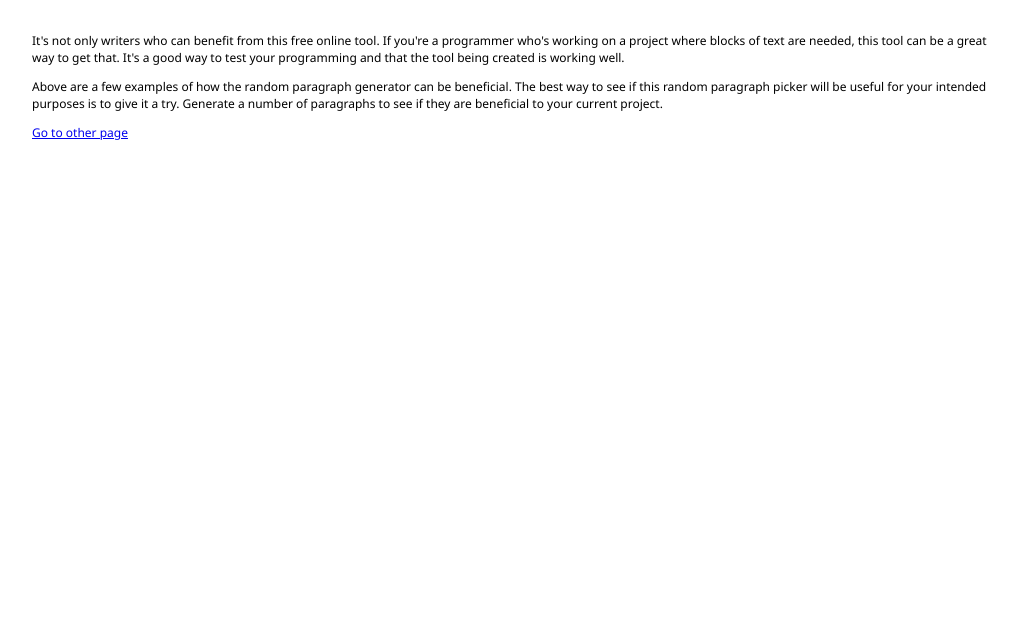
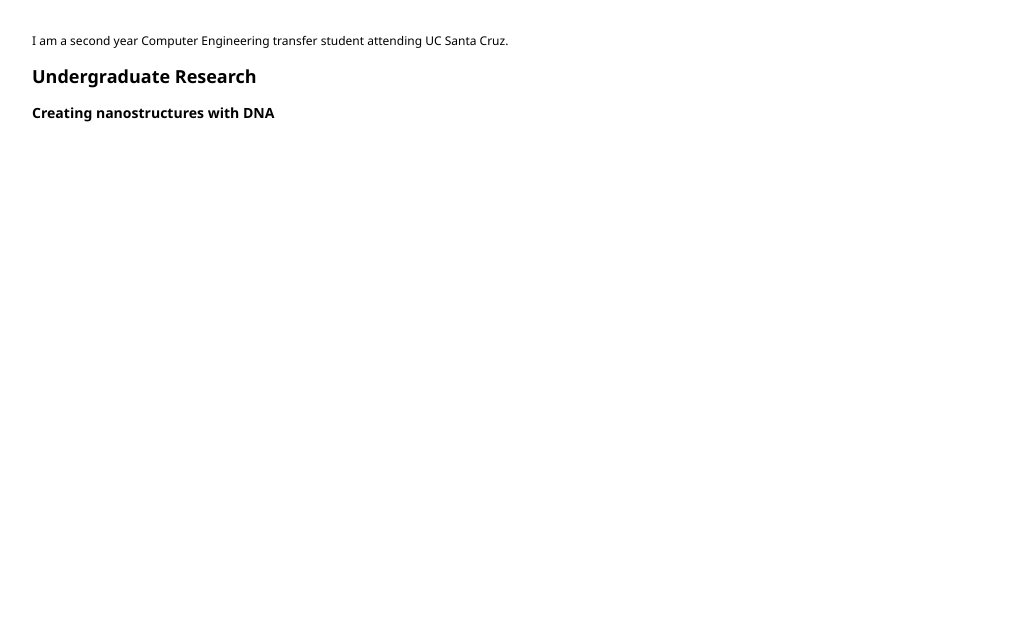
Before and after one commit to EGarciaix/Website, a plain HTML site: page index.html in a window 1280 px wide. Shown: the part 162-800 px from the top of the page, without its empty margins (128-1146 px from the left). Drawn offline with Linux system fonts and the light colour scheme.

Commit message:
Added short intro, and research section

```diff
--- a/index.html
+++ b/index.html
@@ -7,10 +7,13 @@
 <body>
 	<div class="content">
 		<h1>Edward G.</h1>
-		<p> It's not only writers who can benefit from this free online tool. If you're a programmer who's working on a project where blocks of text are needed, this tool can be a great way to get that. It's a good way to test your programming and that the tool being created is working well.</p>
+		<p> I am a second year Computer Engineering transfer student attending UC Santa Cruz.</p>
 
-		<p>Above are a few examples of how the random paragraph generator can be beneficial. The best way to see if this random paragraph picker will be useful for your intended purposes is to give it a try. Generate a number of paragraphs to see if they are beneficial to your current project. </p>
-	    <a href="./pages/page.html">Go to other page</a>
+
+	    <!--<a href="./pages/page.html">Go to other page</a> -->
+
+	    <h2>Undergraduate Research</h2>
+	    <h3>Creating nanostructures with DNA</h3>
 	</div>
 </body>
 </html>
```
